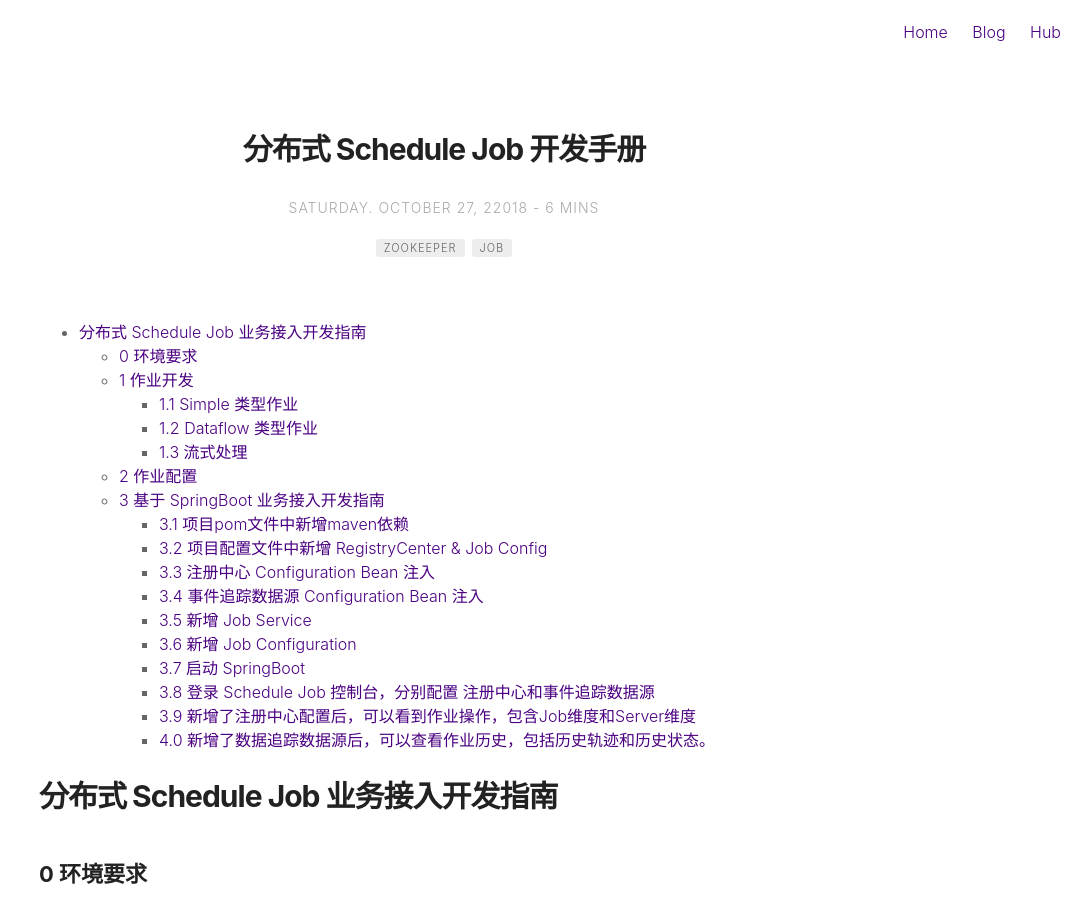
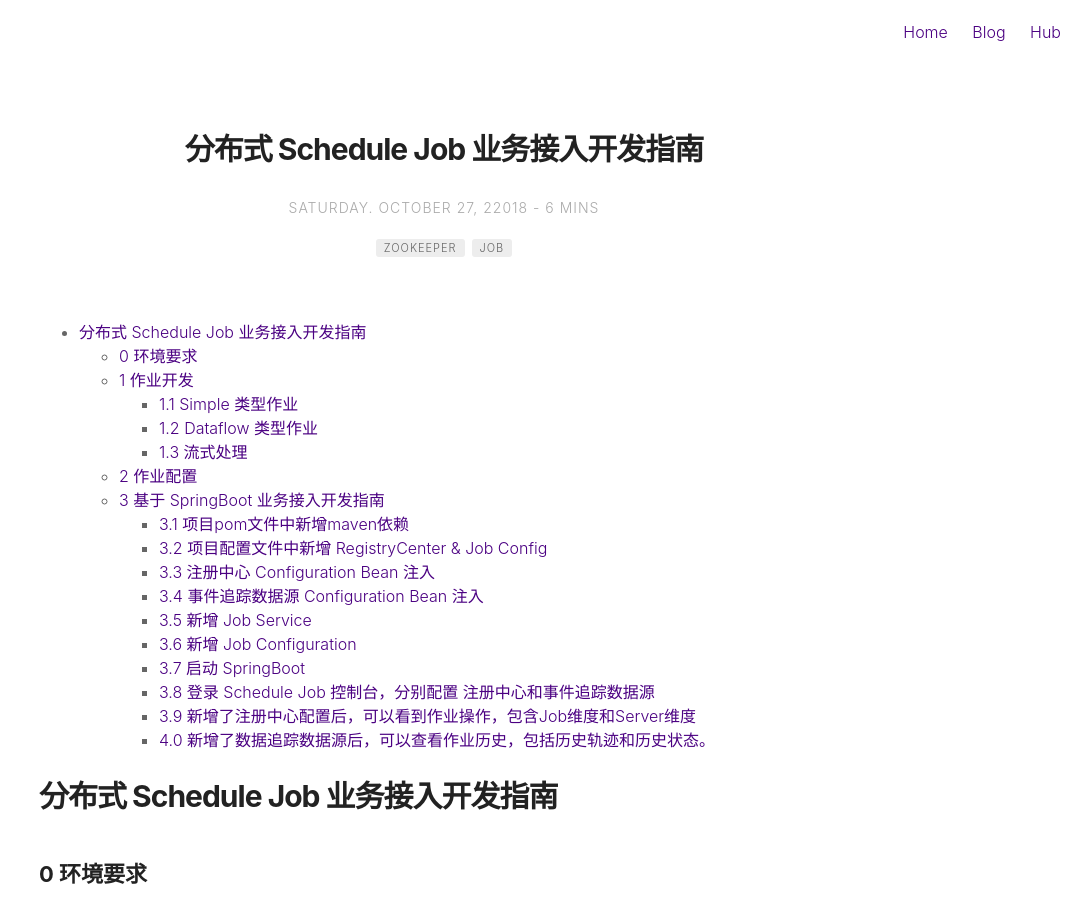
Before and after one commit to Jiangew/jiangew.github.io, a Jekyll site: the page built from _posts/18-10-27-elasticjob.md, in a window 1280 px wide and 900 px high. Shown: the whole window, without its empty margins (196-1280 px from the left). Built offline with Jekyll 4.4.1, drawn with Linux system fonts in a browser that asks for light colours; comment, search, counter and statistics services are not loaded.

Commit message:
fmt titlw

```diff
--- a/_posts/18-10-27-elasticjob.md
+++ b/_posts/18-10-27-elasticjob.md
@@ -1,5 +1,5 @@
 ---
-title: "分布式 Schedule Job 开发手册"
+title: "分布式 Schedule Job 业务接入开发指南"
 layout: post
 date: 22018-10-27 18:45
 image: /assets/images/base/markdown.jpg
```
